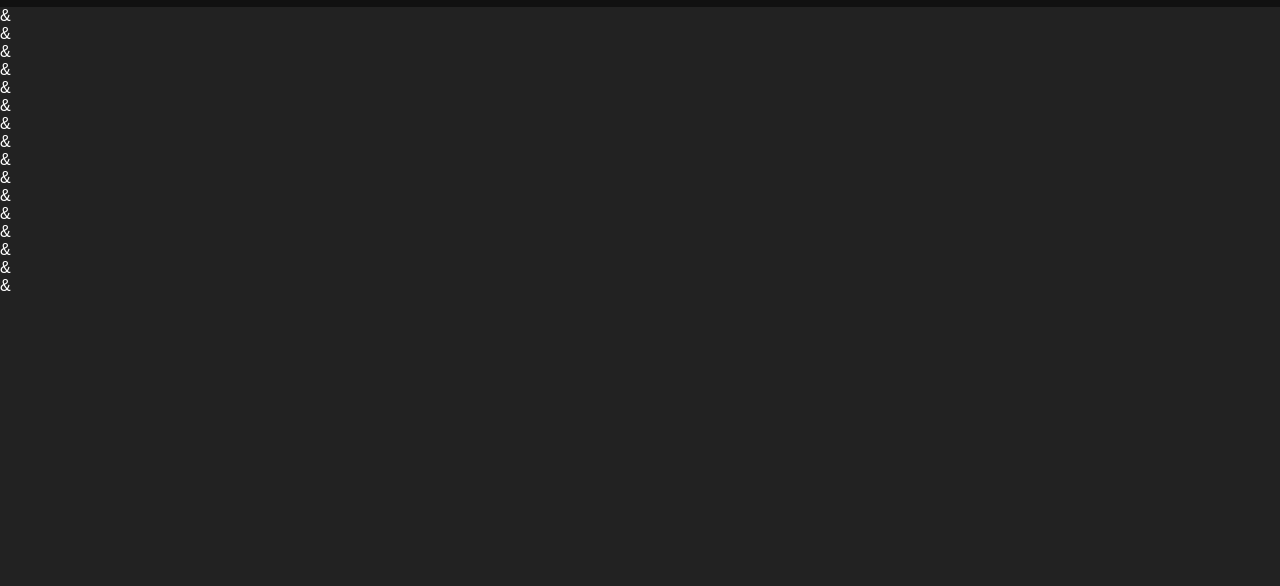
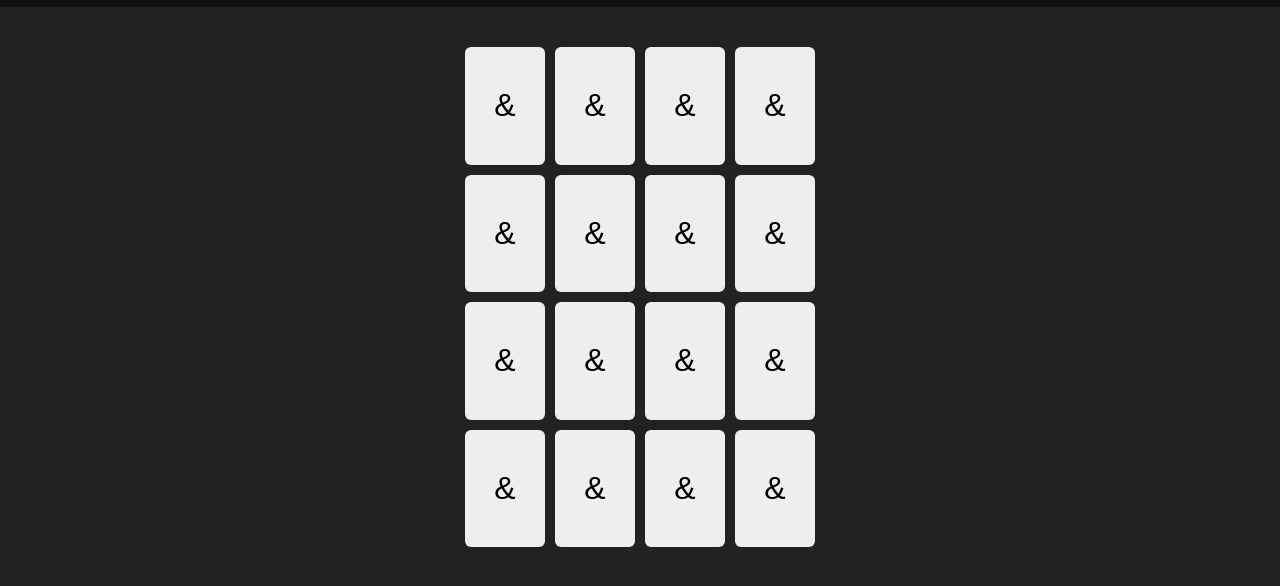
Before and after one commit to alinajib0/memory_game, a plain HTML site: page index.html in a window 1280 px wide. Shown: the part 50-636 px from the top of the page. Drawn offline with Linux system fonts and the light colour scheme.

Commit message:
add base css

```diff
--- a/styles.css
+++ b/styles.css
@@ -42,7 +42,56 @@ header {
     .tries {
       margin-right: 5px;
     }
-
-    .dies {}
   }
 }
+
+main {
+
+  display: grid;
+  margin: 40px auto;
+
+  grid-template-columns: repeat(4, 1fr);
+  grid-template-rows: repeat(4, 1fr);
+
+  min-width: 350px;
+  max-width: 350px;
+
+  min-height: 500px;
+  max-height: 500px;
+  gap: 10px;
+
+  .block {
+    position: relative;
+    transform-style: preserve-3d;
+    transition: transform 0.5s;
+
+    &.flip {
+      transform: rotateY(180deg);
+    }
+
+    .front,
+    .back {
+      position: absolute;
+      unset: 0;
+      width: 100%;
+      height: 100%;
+      backface-visibility: hidden;
+      color: #000;
+      display: flex;
+      justify-content: center;
+      align-items: center;
+      font-size: 32px;
+      background: #eee;
+      border-radius: 6px;
+    }
+
+    .front {
+      border: 3px solid #aaa;
+      transform: rotateY(180deg);
+    }
+    .back {
+
+    }
+  }
+
+}
```
